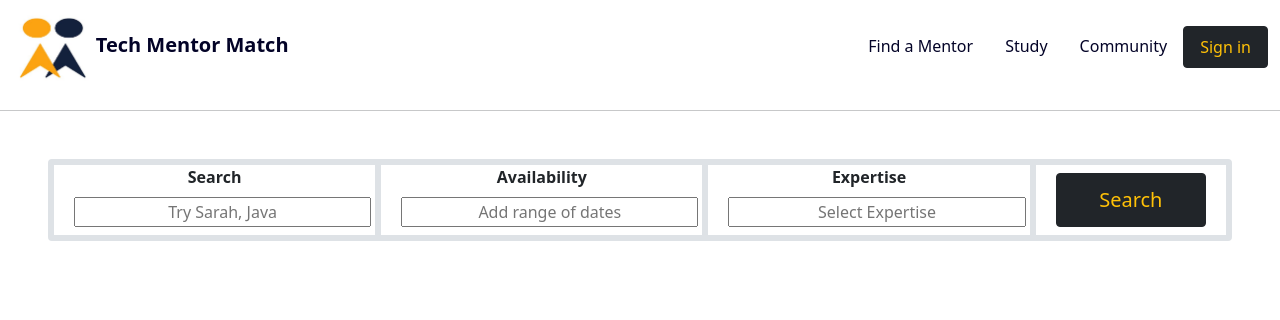
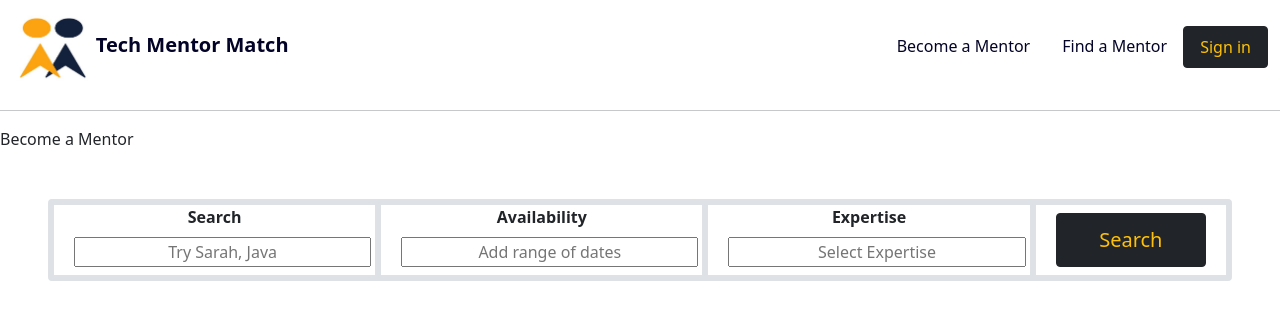
Before and after one commit to sehersarin/InternHacks2021, a React (Create React App) app: page /become-mentor in a window 1280 px wide. Shown: the top 320 px of the page. Built offline with nearby package versions, Linux system fonts and the light colour scheme.

Commit message:
Updated header and links to reflect prototype, added SignIn + BecomeMentor components

```diff
--- a/src/App.js
+++ b/src/App.js
@@ -8,6 +8,8 @@ import Community from './Components/Community';
 import Apply from './Components/Apply';
 import ApplyMentee from './Components/ApplyMentee';
 import ApplyMentor from './Components/ApplyMentor';
+import BecomeMentor from './Components/BecomeMentor';
+import SignIn from './Components/SignIn';
 import Route from './Components/Route';
 
 function App() {
@@ -27,8 +29,14 @@ function App() {
      <Route path='/apply-mentee'>
        <ApplyMentee />
      </Route>
+     <Route path='/become-mentor'>
+       <BecomeMentor />
+     </Route>
      <Route path='/find-mentor'>
        <FindMentor />
+     </Route>
+     <Route path='/sign-in'>
+       <SignIn />
      </Route>
      <Route path='/study'>
        <Study />
--- /dev/null
+++ b/src/Components/BecomeMentor.js
@@ -0,0 +1,7 @@
+function BecomeMentor() {
+    return(
+        <div>Become a Mentor</div>
+    )
+}
+
+export default BecomeMentor;
--- a/src/Components/Body.js
+++ b/src/Components/Body.js
@@ -1,5 +1,4 @@
 import team from "../Images/team.png";
-import Apply from './Apply';
 
 const Body = () => {
   return (
--- a/src/Components/Header.js
+++ b/src/Components/Header.js
@@ -14,24 +14,19 @@ const Header = () => {
           </div>
           <ul className="nav">
             <li className="nav-item">
-              <a className="nav-link navb" aria-current="page" href="/find-mentor">
-                Find a Mentor
+              <a className="nav-link navb" aria-current="page" href="/become-mentor">
+                Become a Mentor
               </a>
             </li>
             <li className="nav-item">
-              <a className="nav-link navb" href="/study">
-                Study
-              </a>
-            </li>
-            <li className="nav-item">
-              <a className="nav-link navb" href="/community">
-                Community
+              <a className="nav-link navb" href="/find-mentor">
+                Find a Mentor
               </a>
             </li>
             <li className="nav-item">
               <a
                 className="nav-link navb btn btn-dark text-warning rounded"
-                href="#"
+                href="/sign-in"
               >
                 Sign in
               </a>
--- /dev/null
+++ b/src/Components/SignIn.js
@@ -0,0 +1,7 @@
+function SignIn() {
+    return(
+        <div>Sign In</div>
+    )
+}
+
+export default SignIn;
```
